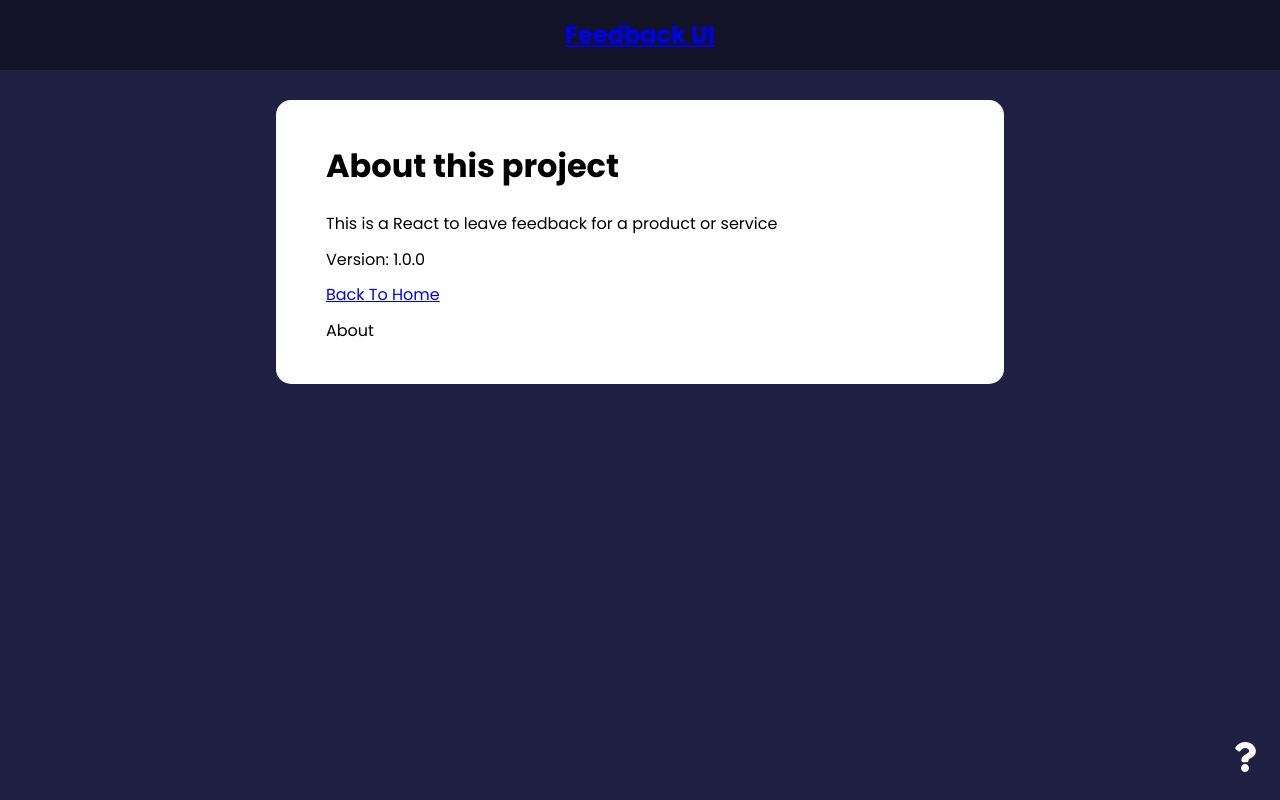
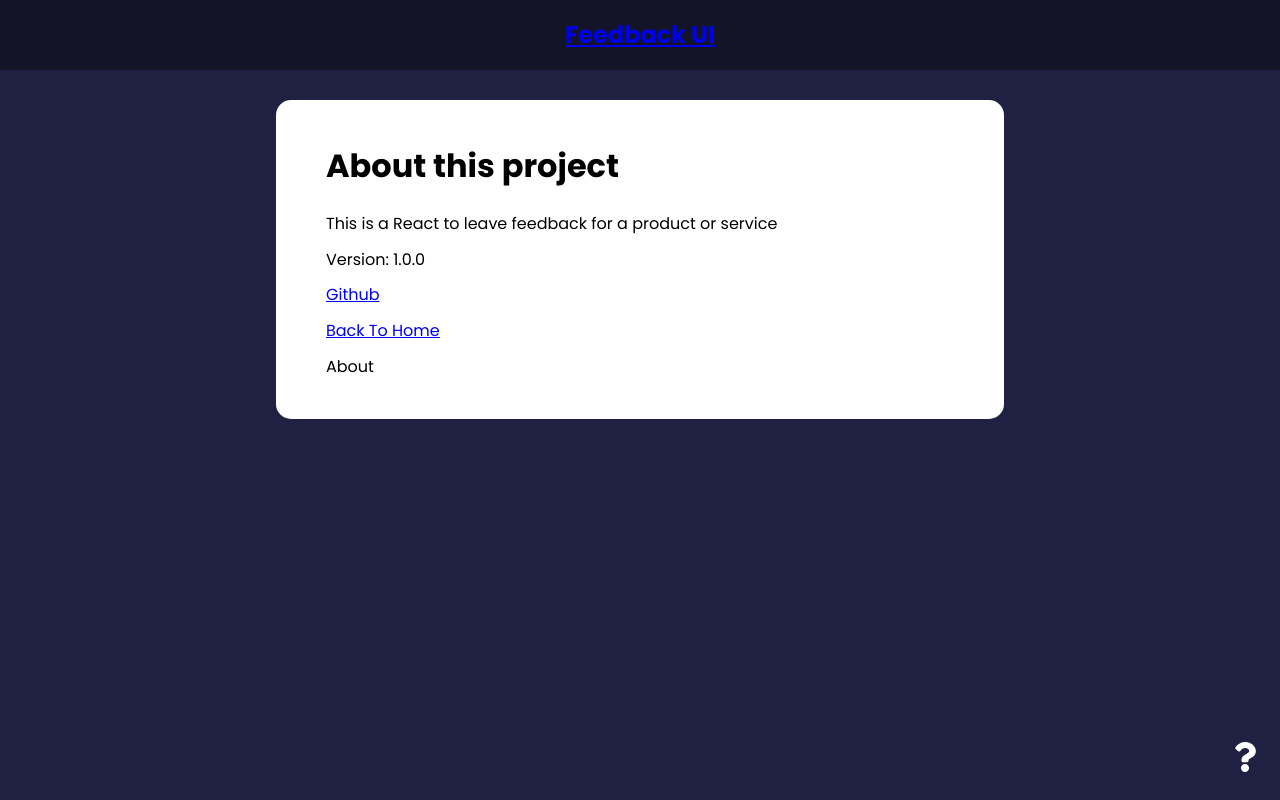
Before and after one commit to kristjanhollo/Feedback-UI, a React (Create React App) app: page /about in a window 1280 px wide. Built offline with nearby package versions, Linux system fonts and the light colour scheme.

Commit message:
[refactor] - Added github link to AboutPage.js

```diff
--- a/src/components/pages/AboutPage.js
+++ b/src/components/pages/AboutPage.js
@@ -9,6 +9,7 @@ function AboutPage() {
         <h1>About this project</h1>
         <p>This is a React to leave feedback for a product or service</p>
         <p>Version: 1.0.0</p>
+        <a href='https://github.com/kristjanhollo/React'>Github</a>
         <p>
           <Link  to='/'>Back To Home</Link>
         </p>
```
